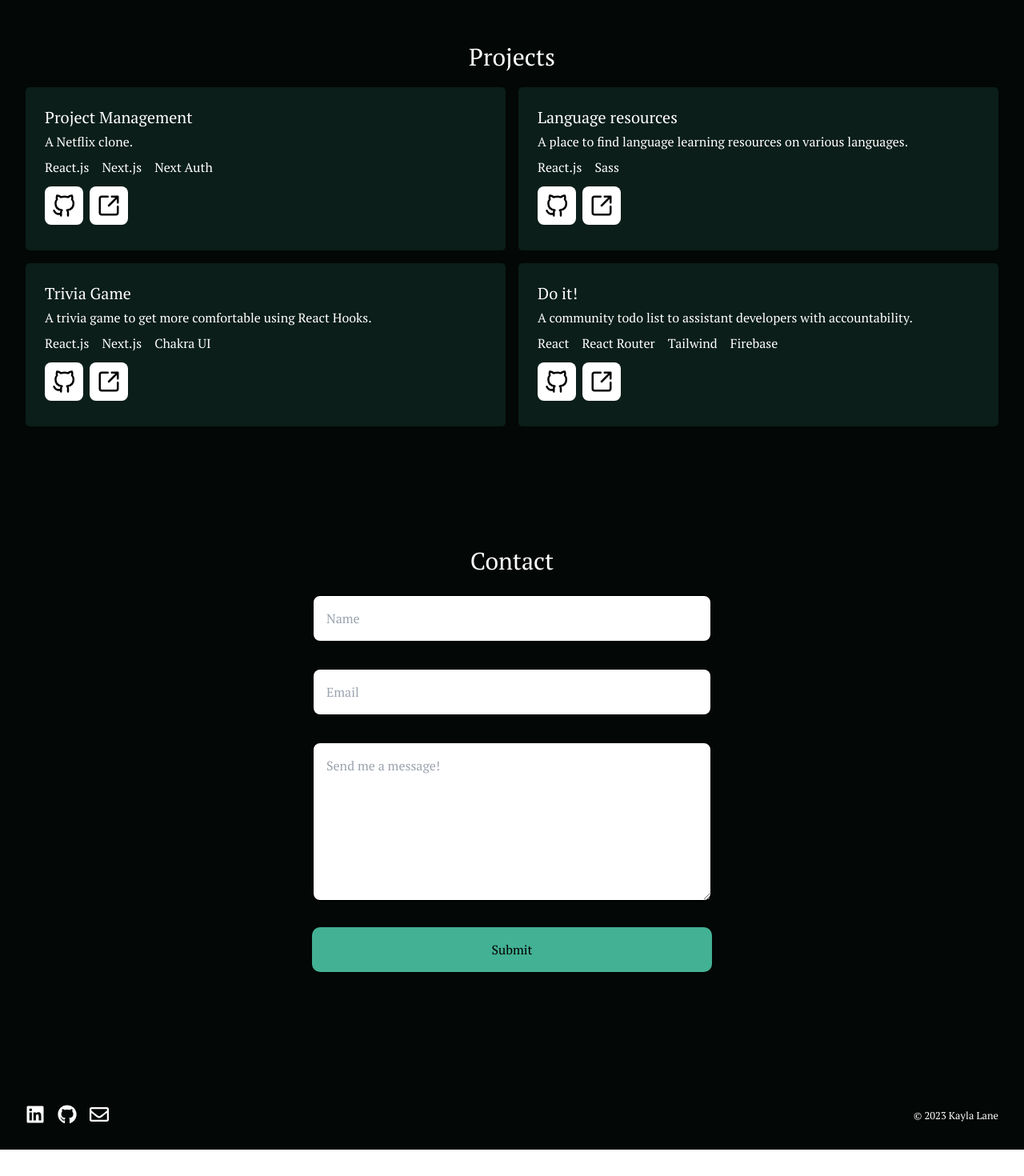
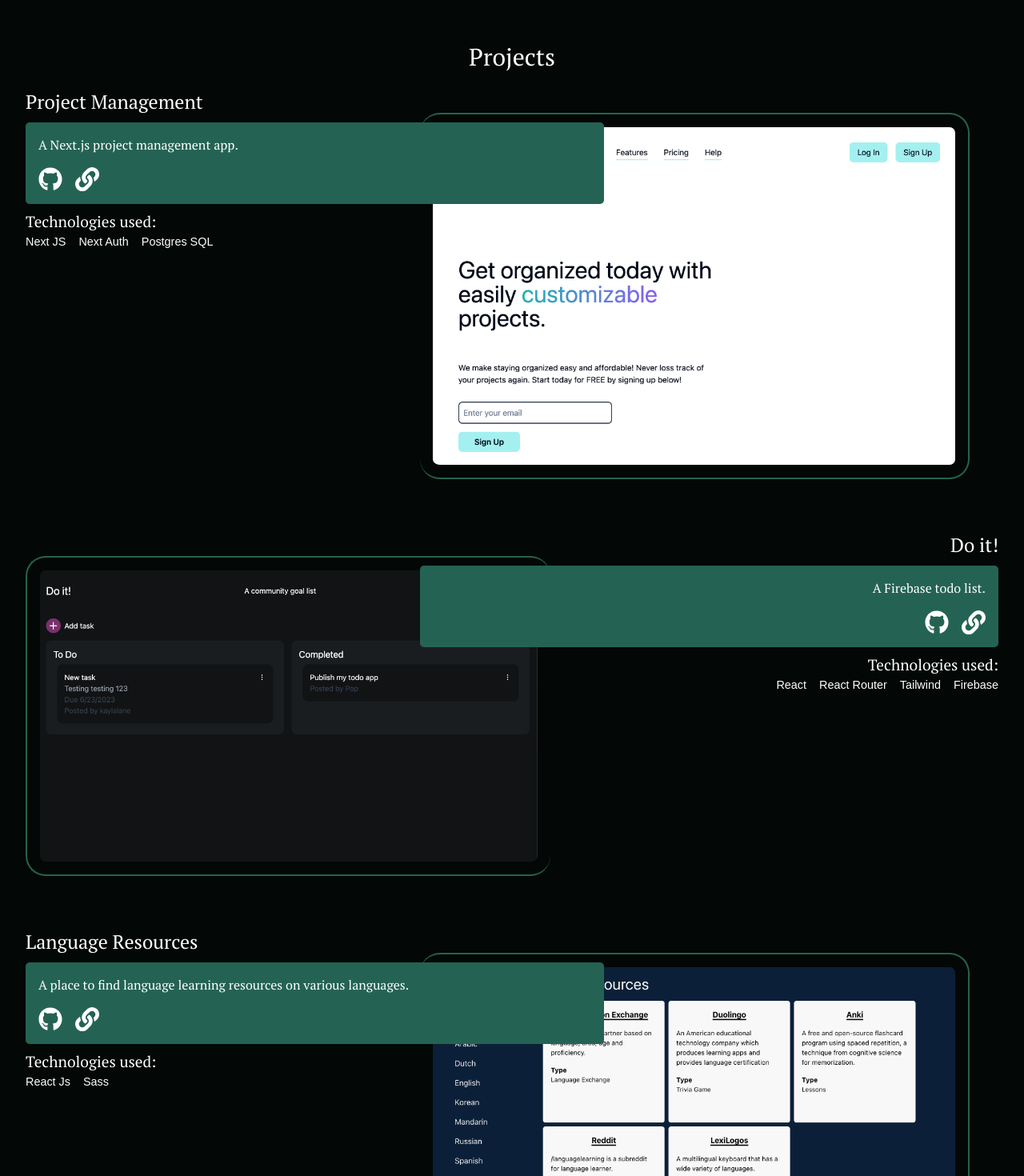
Before and after one commit to kaylalane/Portfolio, a Next.js app: page / in a window 1280 px wide. Shown: the part 860-2330 px from the top of the page at 80% size. Before the commit the page ends 2297 px from the top, so only its background shows below. Built offline with nearby package versions, Linux system fonts and the light colour scheme; a web font is replaced by a local one.

Commit message:
Update projects

```diff
--- a/components/contacts.tsx
+++ b/components/contacts.tsx
@@ -27,7 +27,7 @@ export default function Contact() {
   };
 
   return (
-    <article id="contact" className=" min-h-screen">
+    <article id="contact" className=" min-h-screen relative">
       <h2 className="mx-auto text-3xl pb-6">Contact</h2>
 
       {submit ? (
--- a/components/data.jsx
+++ b/components/data.jsx
@@ -8,7 +8,7 @@ export const projects = [
     picture: "/netflix-clone.png",
   },
   {
-    title: "Language resources",
+    title: "Language Resources",
     link: "https://language-learner-ashy.vercel.app/",
     github: "https://github.com/kaylalane/language-learner",
     description:
--- a/components/footer.tsx
+++ b/components/footer.tsx
@@ -1,6 +1,7 @@
 /* eslint-disable react/react-in-jsx-scope */
 import Link from "next/link";
 import { FaLinkedin, FaGithub, FaRegEnvelope } from "react-icons/fa";
+import styles from "../styles/animations.module.scss";
 
 export default function Footer() {
   //small is for small print / terms and conditions
@@ -8,28 +9,29 @@ export default function Footer() {
     <footer className="flex ">
       <ul>
         <li>
-          <Link href="https://www.linkedin.com/in/kaylamarielane/">
+          <Link
+            href="https://www.linkedin.com/in/kaylamarielane/"
+            className={styles.raised_hover}
+          >
             <FaLinkedin className="fa-linkedin" />
             <span className="sr-only">Kayla Lane&apos;s Linkedin</span>
           </Link>
         </li>
         <li>
-          <Link href="https://github.com/kaylalane">
+          <Link href="https://github.com/kaylalane" className={styles.raised_hover}>
             <FaGithub className="fa-github" />
             <span className="sr-only">Kayla Lane&apos;s Github</span>
-
           </Link>
         </li>
         <li>
-          <Link href="mailto:kaylalane188@icloud.com">
-            <FaRegEnvelope className="fa-email"/>
+          <Link href="mailto:kaylalane188@icloud.com" className={styles.raised_hover}>
+            <FaRegEnvelope className="fa-email" />
             <span className="sr-only">Kayla Lane&apos;s Email</span>
           </Link>
         </li>
       </ul>
 
       <div>
-
         <p>
           <small>&copy; 2023 Kayla Lane</small>
         </p>
--- a/components/navbar.tsx
+++ b/components/navbar.tsx
@@ -15,7 +15,7 @@ export default function Navbar() {
       <a
         href="#main-menu"
         id="main-menu-toggle"
-        className="menu-toggle bg-white rounded-lg pb-2"
+        className="menu-toggle bg-white rounded-lg pb-4"
         onClick={() => setIsOpen(!isOpen)}
       >
         <svg
--- a/components/projects.tsx
+++ b/components/projects.tsx
@@ -1,91 +1,128 @@
-/* eslint-disable react/react-in-jsx-scope */
-import { projects } from "./data";
 import Link from "next/link";
+import { FaGithub, FaLink } from "react-icons/fa";
+import animations from "../styles/animations.module.scss";
+
 export default function Projects() {
   return (
-    <article id="projects" className="">
+    <article id="projects" className="projects">
       <h2 className="text-3xl text-center p-5">Projects</h2>
 
-      <div className="projects-container ">
-        {projects.map((project) => (
-          <section
-            key={project.title}
-            className="bg-accent text-white dark:bg-secondary  "
-          >
-            <h3 className="text-xl">{project.title}</h3>
+      <section className="project reverse">
+        <div className="text">
+          <h3>Project Management</h3>
 
-            <p className="t font-normal leading-loose">{project.description}</p>
-
-            <div className="flex gap-4 py-1">
-              {project.technologies.map((tech) => (
-                <p key={tech} className=" font-normal ">
-                  {tech}
-                </p>
-              ))}
-            </div>
-            <div className="flex gap-2">
+          <div className="details-box">
+            A Next.js project management app.
+            <div className="project-links flex gap-4 mt-4">
               <Link
-                href={project.github}
-                aria-label={"Github for " + project.title}
-                className="flex w-12 h-12 py-4 my-2 bg-white dark:text-white rounded-lg justify-center items-center"
+                href="https://github.com/kaylalane/my-site"
+                aria-label={"Github for Project Management"}
+                className={animations.raised_hover}
                 target="_blank"
                 rel="noreferrer"
               >
-                <svg
-                  width="30px"
-                  height="30px"
-                  strokeWidth="1.5"
-                  viewBox="0 0 24 24"
-                  fill="none"
-                  xmlns="http://www.w3.org/2000/svg"
-                  color="#000000"
-                >
-                  <path
-                    d="M16 22.027v-2.87a3.37 3.37 0 00-.94-2.61c3.14-.35 6.44-1.54 6.44-7a5.44 5.44 0 00-1.5-3.75 5.07 5.07 0 00-.09-3.77s-1.18-.35-3.91 1.48a13.38 13.38 0 00-7 0c-2.73-1.83-3.91-1.48-3.91-1.48A5.07 5.07 0 005 5.797a5.44 5.44 0 00-1.5 3.78c0 5.42 3.3 6.61 6.44 7a3.37 3.37 0 00-.94 2.58v2.87M9 20.027c-3 .973-5.5 0-7-3"
-                    stroke="#000000"
-                    strokeWidth="2"
-                    strokeLinecap="round"
-                    strokeLinejoin="round"
-                  ></path>
-                </svg>
-                <span className="sr-only">Github</span>
+                <FaGithub size={30} />
               </Link>
               <Link
-                href={project.link}
-                aria-label={"Link to deployed website of " + project.title}
-                className="flex w-12 h-12 py-4 my-2 bg-white rounded-lg justify-center items-center"
+                href="https://app-management-six.vercel.app"
+                aria-label={"Link to deployed website of "}
+                className={animations.raised_hover}
                 target="_blank"
                 rel="noreferrer"
               >
-                <svg
-                  width="30px"
-                  height="30px"
-                  viewBox="0 0 24 24"
-                  strokeWidth="2"
-                  fill="none"
-                  xmlns="http://www.w3.org/2000/svg"
-                  color="#000000"
-                >
-                  <path
-                    d="M21 3h-6m6 0l-9 9m9-9v6"
-                    stroke="#000000"
-                    strokeWidth="2"
-                    strokeLinecap="round"
-                    strokeLinejoin="round"
-                  ></path>
-                  <path
-                    d="M21 13v6a2 2 0 01-2 2H5a2 2 0 01-2-2V5a2 2 0 012-2h6"
-                    stroke="#000000"
-                    strokeWidth="2"
-                    strokeLinecap="round"
-                  ></path>
-                </svg>
-                <span className="sr-only">LinkedIn</span>
+                <FaLink size={30} />
               </Link>
             </div>
-          </section>
-        ))}
-      </div>
+          </div>
+          <h4>Technologies used:</h4>
+          <ul className="technologies">
+            <li>Next JS</li>
+            <li>Next Auth</li>
+            <li>Postgres SQL</li>
+          </ul>
+        </div>
+
+        <img src="/projects.png" />
+      </section>
+
+      <section className="project">
+        <div className="text">
+          <h3>Do it!</h3>
+
+          <div className="details-box">
+            A Firebase todo list.
+            <div className=" project-links">
+              <Link
+                href="https://github.com/kaylalane/todo"
+                aria-label={"Github for Project Management"}
+                className={animations.raised_hover}
+                target="_blank"
+                rel="noreferrer"
+              >
+                <FaGithub size={30} />
+              </Link>
+              <Link
+                href="https://todo-list-9b6c5.web.app/"
+                aria-label={"Link to deployed website of "}
+                className={animations.raised_hover}
+                target="_blank"
+                rel="noreferrer"
+              >
+                <FaLink size={30} />
+              </Link>
+            </div>
+          </div>
+
+          <h4>Technologies used:</h4>
+
+          <ul>
+            <li>React</li>
+            <li>React Router</li>
+            <li>Tailwind</li>
+            <li>Firebase</li>
+          </ul>
+        </div>
+
+        <img src="/todo.png" />
+      </section>
+
+      <section className="project reverse">
+        <div className="text">
+          <h3>Language Resources</h3>
+
+          <div className="details-box">
+            A place to find language learning resources on various languages.
+            <div className=" project-links">
+              <Link
+                href="https://github.com/kaylalane/language-learner"
+                aria-label={"Github for Project Management"}
+                className={animations.raised_hover}
+                target="_blank"
+                rel="noreferrer"
+              >
+                <FaGithub size={30} />
+              </Link>
+              <Link
+                href="https://language-learner-ashy.vercel.app/"
+                aria-label={"Link to deployed website of "}
+                className={animations.raised_hover}
+                target="_blank"
+                rel="noreferrer"
+              >
+                <FaLink size={30} />
+              </Link>
+            </div>
+          </div>
+
+          <h4>Technologies used:</h4>
+          <ul>
+            <li>React Js</li>
+            <li>Sass</li>
+          </ul>
+        </div>
+
+        <img src="/language-resources.png" />
+      </section>
     </article>
   );
 }
--- a/package.json
+++ b/package.json
@@ -22,8 +22,8 @@
     "date-fns": "^2.30.0",
     "emailjs": "^4.0.1",
     "emailjs-com": "^3.2.0",
-    "eslint-config-next": "^13.2.4",
-    "next": "^13.2.4",
+    "eslint-config-next": "^13.4.19",
+    "next": "^13.4.19",
     "next-auth": "^4.22.1",
     "next-themes": "^0.2.1",
     "octokit": "^2.0.19",
--- /dev/null
+++ b/styles/animations.module.scss
@@ -0,0 +1,18 @@
+.raised_hover {
+    display: inline-block;
+    transition: .3s transform;
+
+    &:hover, &:focus, &:active {
+        transform: scale(1.2) rotate(-30deg);
+    }
+  }
+
+  .tilted_hover {
+    display: inline-block;
+    transition: .3s transform .1s;
+
+    &:hover, &:focus, &:active {
+        transform: rotate(-30deg);
+    }
+
+  }
--- a/styles/globals.scss
+++ b/styles/globals.scss
@@ -13,6 +13,8 @@
   background-color: white;
   color: black;
 }
+
+
 
 html {
   box-sizing: border-box;
@@ -70,9 +72,6 @@ section {
   flex-direction: column;
   flex-basis: 100%;
   flex: 1;
-  padding: 1.5rem;
-  background-color: white;
-  color: black;
   border-radius: var(--border-radius);
 }
 
@@ -129,6 +128,57 @@ form {
   }
 }
 
+.projects {
+  h3 {
+    font-size: 1.5rem;
+  }
+  h4 {
+    font-size: 1.2rem;
+  }
+  ul {
+    list-style-type: none;
+    padding: 0;
+    margin: 0;
+    margin-bottom: .5rem;
+    display: flex;
+    gap: 1rem;
+    flex-flow: row wrap;
+    font-size: .9rem;
+    font-family: 'Sora', sans-serif;
+  }
+
+ img {
+    margin: 2rem 0 4rem ;
+    border-left: 2px solid #246353;
+    border-top: 2px solid #246353;
+    border-bottom: 2px solid #246353;
+    border-radius: 25px;
+    padding: 1rem;
+  }
+
+  .reverse img {
+    border-left: none;
+    border-right: 2px solid #246353;
+  }
+
+  .details-box {
+    color: white;
+    background-color: #246353;
+    border-radius: 5px;
+    margin: .5rem 0;
+    padding: 1rem;
+    font-size: 1rem;
+    line-height: 1.5;
+  }
+  .project-links {
+    display: flex;
+    gap: 1rem;
+    margin-top: 1rem;
+    justify-content: flex-end;
+  }
+}
+
+
 footer {
   text-align: center;
   display: flex;
@@ -153,6 +203,51 @@ footer {
   section {
     flex-basis: 40%;
   }
+
+  .project {
+    display: grid;
+    grid-template-columns: repeat(10, 1fr);
+    gap: 1rem;
+  }
+
+  #projects img {
+    width: 60%;
+    grid-column: 1/10;
+    grid-row: 1/2;
+  }
+
+  .text{
+    grid-column: 5/11;
+    order: 2;
+    text-align: right;
+    grid-row: 1/2;
+  }
+
+  .reverse .project-links {
+    justify-content: flex-start;
+  }
+
+  .reverse ul {
+    justify-content: flex-end;
+  }
+
+  #projects ul {
+    justify-content: flex-end;
+  }
+  #projects .reverse .text {
+    grid-column: 1/7;
+    order: 2;
+    text-align: left;
+  }
+  #projects .reverse img {
+    grid-column: 5/11;
+    grid-row: 1/2;
+    justify-content: right;
+    width: 95%;
+  }
+  #projects .reverse ul {
+    justify-content: flex-start;
+  }
 }
 
 @media (min-width: 800px) {
@@ -165,4 +260,5 @@ footer {
   body {
     background-color: black;
   }
+
 }
--- a/styles/navbar.scss
+++ b/styles/navbar.scss
@@ -1,6 +1,6 @@
 :root {
-  --highlights: #a978f2;
-  --lighthighlights: #884dff;
+  --highlights: #246353;
+  --lighthighlights: #246353;
 }
 
 .dropdown-wrap {
```
Also changed, not shown: app/page.tsx (+7 -4 lines), public/projects.png (added), styles/projects.module.scss (deleted), 1 other file (tests, documents, lock files or other folders).
